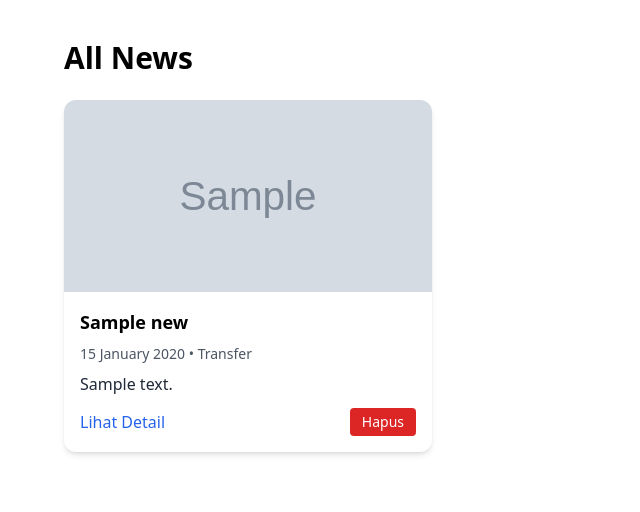
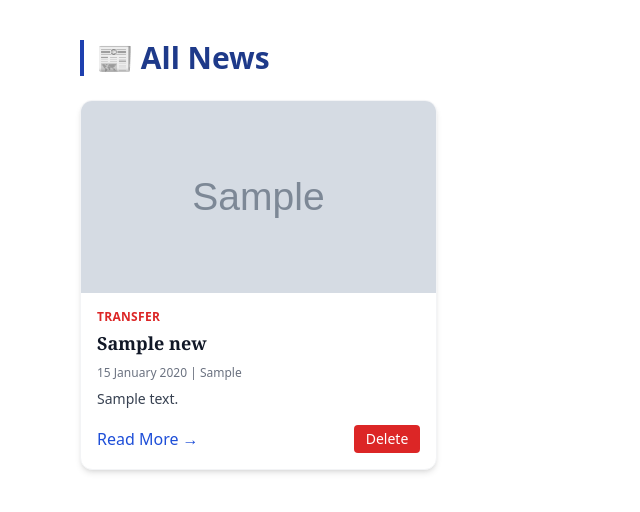
Before and after one commit to sportscope-today-d11/sportscope-today, a Django app: template main/templates/news_list.html in a window 1280 px wide. Shown: the top 512 px of the page, without its empty margins (0-640 px from the left). Run offline with Django 5.2, Linux system fonts and the light colour scheme; the template is opened without the code that fills it: values that come from a table or form of the project are taken from there, others are empty; a user stored in the database is signed in; tables that the repository leaves empty hold one stand-in row (values such as "Sample post"); grey boxes marked "Sample" are stand-in pictures; some libraries are stand-ins or nearby versions.

Commit message:
ubah style

```diff
--- a/main/templates/news_list.html
+++ b/main/templates/news_list.html
@@ -2,34 +2,69 @@
 {% load static %}
 {% block content %}
 
-<div class="max-w-6xl mx-auto mt-10">
-  <h1 class="text-3xl font-bold mb-6">All News</h1>
+<div class="max-w-6xl mx-auto mt-10 px-4">
+  <h1 class="text-3xl font-bold mb-6 border-l-4 border-blue-800 pl-3 text-blue-900">
+    📰 All News
+  </h1>
 
-  <div id="news-container" class="grid grid-cols-1 md:grid-cols-3 gap-6">
+  <div id="news-container" class="grid grid-cols-1 sm:grid-cols-2 lg:grid-cols-3 gap-6">
     {% for news in all_news %}
-    <div id="news-card-{{ news.id }}" class="bg-white rounded-xl shadow-md overflow-hidden hover:shadow-lg transition">
+    <div id="news-card-{{ news.id }}" class="bg-white rounded-xl shadow-md overflow-hidden hover:shadow-lg transition duration-300 border border-gray-100">
       <img src="{{ news.thumbnail_url }}" class="w-full h-48 object-cover" alt="{{ news.title }}">
       <div class="p-4">
-        <h2 class="text-lg font-bold mb-2">{{ news.title }}</h2>
-        <p class="text-gray-600 text-sm mb-2">{{ news.publish_time|date:"j F Y" }} • {{ news.category }}</p>
-        <p class="text-gray-800 line-clamp-3 mb-3">{{ news.content|truncatewords:20 }}</p>
 
+        <!-- Kategori -->
+        <p class="text-xs font-semibold text-red-600 uppercase tracking-wide mb-1">
+          {{ news.category }}
+        </p>
+
+        <!-- Judul -->
+        <h2 class="text-lg font-serif font-bold mb-2 text-gray-900 hover:text-blue-700 transition">
+          {{ news.title }}
+        </h2>
+
+        <!-- Meta -->
+        <p class="text-gray-500 text-xs mb-2">
+          {{ news.publish_time|date:"j F Y" }} | {{ news.source }}
+        </p>
+
+        <!-- Konten -->
+        <p class="text-gray-700 text-sm line-clamp-3 mb-4">
+          {{ news.content|truncatewords:20 }}
+        </p>
+
+        <!-- Tombol -->
         <div class="flex justify-between items-center">
-          <a href="{% url 'main:news_detail' news.id %}" class="text-blue-600 hover:underline">Lihat Detail</a>
+          <a href="{% url 'main:news_detail' news.id %}" class="text-blue-700 font-medium hover:underline">
+            Read More →
+          </a>
 
           {% if user.is_staff %}
-          <button class="delete-news bg-red-600 text-white px-3 py-1 rounded text-sm hover:bg-red-700"
+          <button class="delete-news bg-red-600 text-white px-3 py-1 rounded text-sm hover:bg-red-700 transition"
                   data-id="{{ news.id }}">
-            Hapus
+            Delete
           </button>
           {% endif %}
         </div>
       </div>
     </div>
     {% empty %}
-    <p class="text-gray-500">Belum ada berita.</p>
+    <p class="text-gray-500 col-span-full text-center mt-10">No news available.</p>
     {% endfor %}
   </div>
+
+  <!-- Pagination -->
+  {% if all_news.has_other_pages %}
+  <div class="flex justify-center mt-10 space-x-2">
+    {% if all_news.has_previous %}
+      <a href="?page={{ all_news.previous_page_number }}" class="px-3 py-1 border rounded hover:bg-gray-200">« Prev</a>
+    {% endif %}
+    <span class="px-3 py-1 font-semibold">{{ all_news.number }}</span>
+    {% if all_news.has_next %}
+      <a href="?page={{ all_news.next_page_number }}" class="px-3 py-1 border rounded hover:bg-gray-200">Next »</a>
+    {% endif %}
+  </div>
+  {% endif %}
 </div>
 
 <script>
--- a/main/views.py
+++ b/main/views.py
@@ -34,7 +34,7 @@ def news_list(request):
     page_obj = paginator.get_page(page_number)
 
     return render(request, 'news/news_list.html', {
-        'news_items': page_obj,
+        'all_news': page_obj,
         'q': q,
         'category': category,
     })
```
